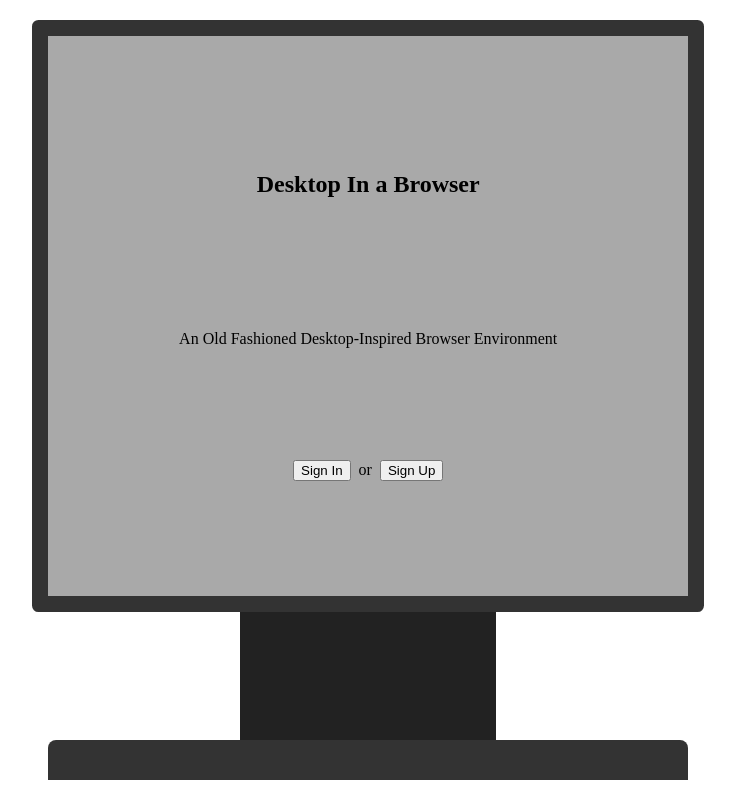
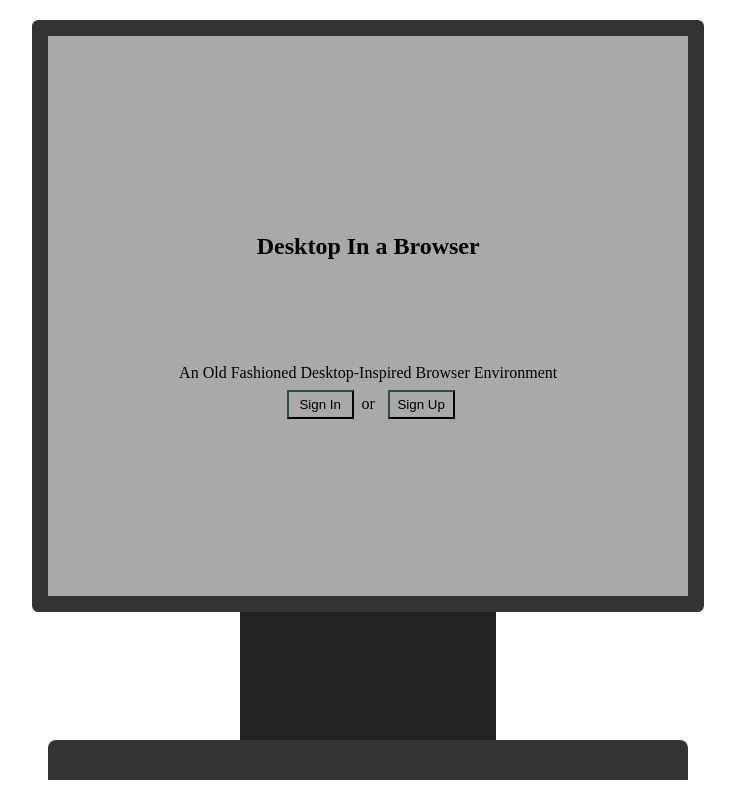
Before and after one commit to KurtVoigt/Browser-Desktop, a React (Vite) app: page / in a window 1280 px wide. Shown: the whole page, without its empty margins (267-1002 px from the left). Built offline with nearby package versions, Linux system fonts and the light colour scheme.

Commit message:
improved landing page styling

```diff
--- a/src/Login.scss
+++ b/src/Login.scss
@@ -21,7 +21,13 @@
             flex-direction: column;
             align-items: center;
             justify-content: center;
-            gap: 20%;
+            gap: 15%;
+
+            .explanation{
+                display: flex;
+                flex-direction: column;
+                gap: 1ch;
+            }
         }
 
         .loginForm {
@@ -40,6 +46,15 @@
                 display: inline-block;
                 width: 130px;
                 text-align: right;
+            }
+            input{
+                background: transparent;
+                border: 2px solid $taskbar-border-color;
+                &:focus{
+                    outline: none;
+                    border: 3px inset $taskbar-border-color;
+                    background-color: dimgray;
+                }
             }
 
 
@@ -61,8 +76,25 @@
 .buttonContainer {
     display: flex;
     align-items: center;
-    justify-content: space-between;
+    justify-content: center;
     gap: 1ch;
+    button{
+        grid-area: start-button;
+        background-color: $taskbar-color;
+        width: $start-button-clock-width;
+        height: 4ch;
+        width: 9ch;
+        border: 2px outset $taskbar-border-color;
+        margin-left: 5px;
+        text-align: center;
+        cursor: pointer;
+
+        &:active,
+        &.active {
+            background-color: dimgrey;
+            border-style: inset;
+        }
+    }
 }
 
 .alert {
--- a/src/Login.tsx
+++ b/src/Login.tsx
@@ -213,9 +213,11 @@ const Login: FC<LoginProps> = ({
         return (
             <div className="landingPage">
                 <h2>Desktop In a Browser</h2>
-                <span>An Old Fashioned Desktop-Inspired Browser Environment</span>
-                <div className="buttonContainer">
-                    <button onClick={handleSignInRenderClick}>Sign In</button> or <button onClick={handleSignUpRenderClick}>Sign Up</button>
+                <div className="explanation">
+                    <span>An Old Fashioned Desktop-Inspired Browser Environment</span>
+                    <div className="buttonContainer">
+                        <button onClick={handleSignInRenderClick}>Sign In</button> or <button onClick={handleSignUpRenderClick}>Sign Up</button>
+                    </div>
                 </div>
             </div>);
     }
```
